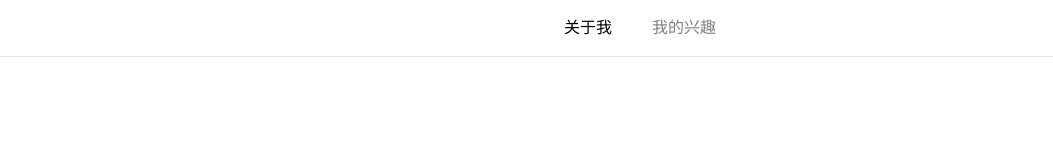
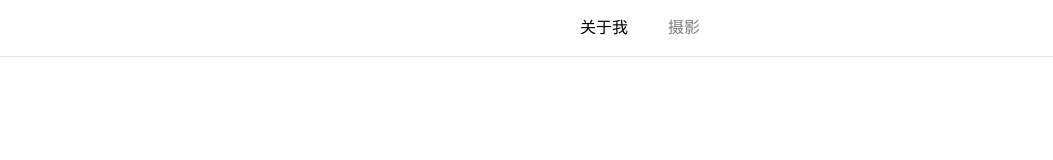
Before and after one commit to Luke-Chu/luke-chu-site, a Next.js app: page / in a window 1280 px wide. Shown: the top 160 px of the page, without its empty margins (0-1053 px from the left). Built offline with nearby package versions, Linux system fonts and the light colour scheme.

Commit message:
refactor(ui): update photography hero copy and nav label

```diff
--- a/components/Navbar.tsx
+++ b/components/Navbar.tsx
@@ -5,7 +5,7 @@ import { usePathname } from "next/navigation";
 
 const links = [
   { href: "/", label: "关于我" },
-  { href: "/photography", label: "我的兴趣" },
+  { href: "/photography", label: "摄影" },
 ];
 
 export default function Navbar() {
@@ -23,9 +23,7 @@ export default function Navbar() {
                 key={link.href}
                 href={link.href}
                 className={`transition-colors ${
-                  active
-                    ? "font-medium text-black"
-                    : "text-black/50 hover:text-black"
+                  active ? "font-medium text-black" : "text-black/50 hover:text-black"
                 }`}
               >
                 {link.label}
--- a/components/photography/PhotographyHero.tsx
+++ b/components/photography/PhotographyHero.tsx
@@ -8,12 +8,9 @@ export default function PhotographyHero({ initialQuery }: PhotographyHeroProps)
   return (
     <section className="border-b border-black/10 bg-gradient-to-b from-[#f1f5f9] via-[#f8fafc] to-white">
       <div className="mx-auto w-full max-w-6xl px-6 pb-12 pt-16 md:pb-16 md:pt-20">
-        <p className="text-xs font-semibold uppercase tracking-[0.26em] text-black/50">摄影</p>
-        <h1 className="mt-4 text-3xl font-semibold tracking-tight text-black md:text-5xl">
-          光影之间，记录此刻
-        </h1>
+        <h1 className="text-3xl font-semibold tracking-tight text-black md:text-5xl">光影之间，记录此刻</h1>
         <p className="mt-4 max-w-2xl text-sm leading-relaxed text-black/60 md:text-base">
-          通过标题、标签或文件名搜索，浏览由 API 实时驱动的摄影图库。
+          记录光线、结构与情绪。这里收录的是我在旅行和日常中拍下的片段，它们不是宏大叙事，而是关于当下的微小证据。
         </p>
 
         <div className="mt-8">
```
